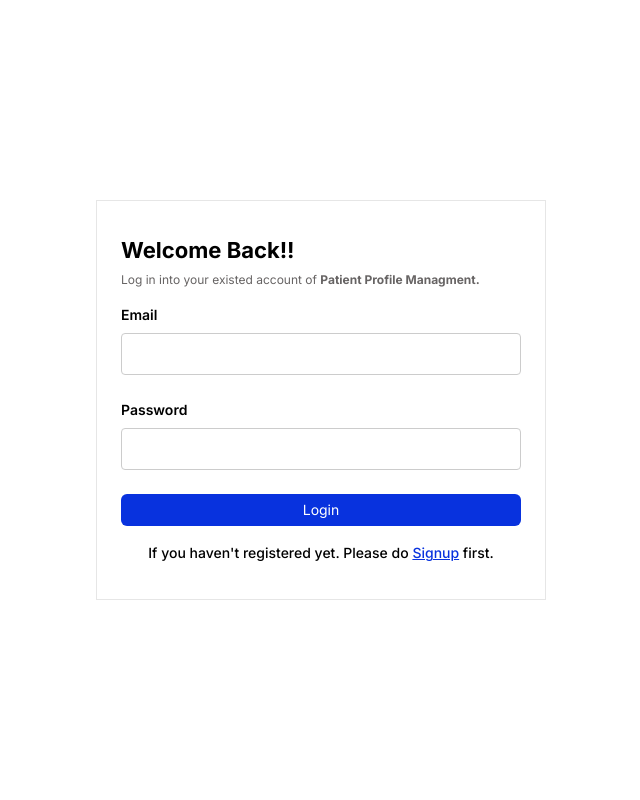
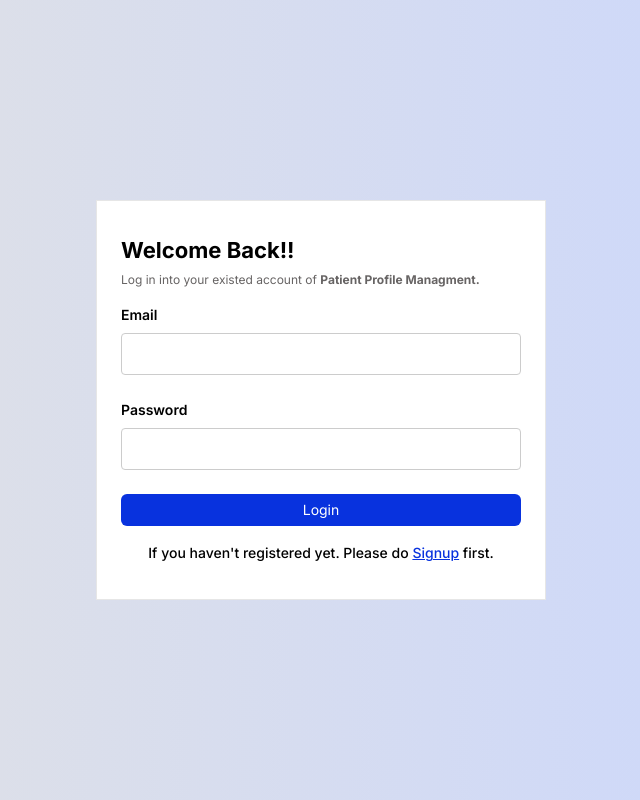
Before and after one commit to ajaydangol014/patient-profile-management, a React (Create React App) app: page /login in a window 1280 px wide. Shown: the whole page, without its empty margins (319-959 px from the left). Built offline with nearby package versions, Linux system fonts and the light colour scheme.

Commit message:
LFUNIOLD-227: Fix login and sign up bg color

```diff
--- a/src/docs/docs.scss
+++ b/src/docs/docs.scss
@@ -375,6 +375,9 @@ input[type="submit"]:hover {
   align-items: center;
   width: 100%;
   height: 100vh;
+  background: #c9d6ff; /* fallback for old browsers */
+  background: -webkit-linear-gradient(to right, #e2e2e2, #c9d6ff);
+  background: linear-gradient(to right, #e2e2e2, #c9d6ff);
 }
 
 .well {
```
